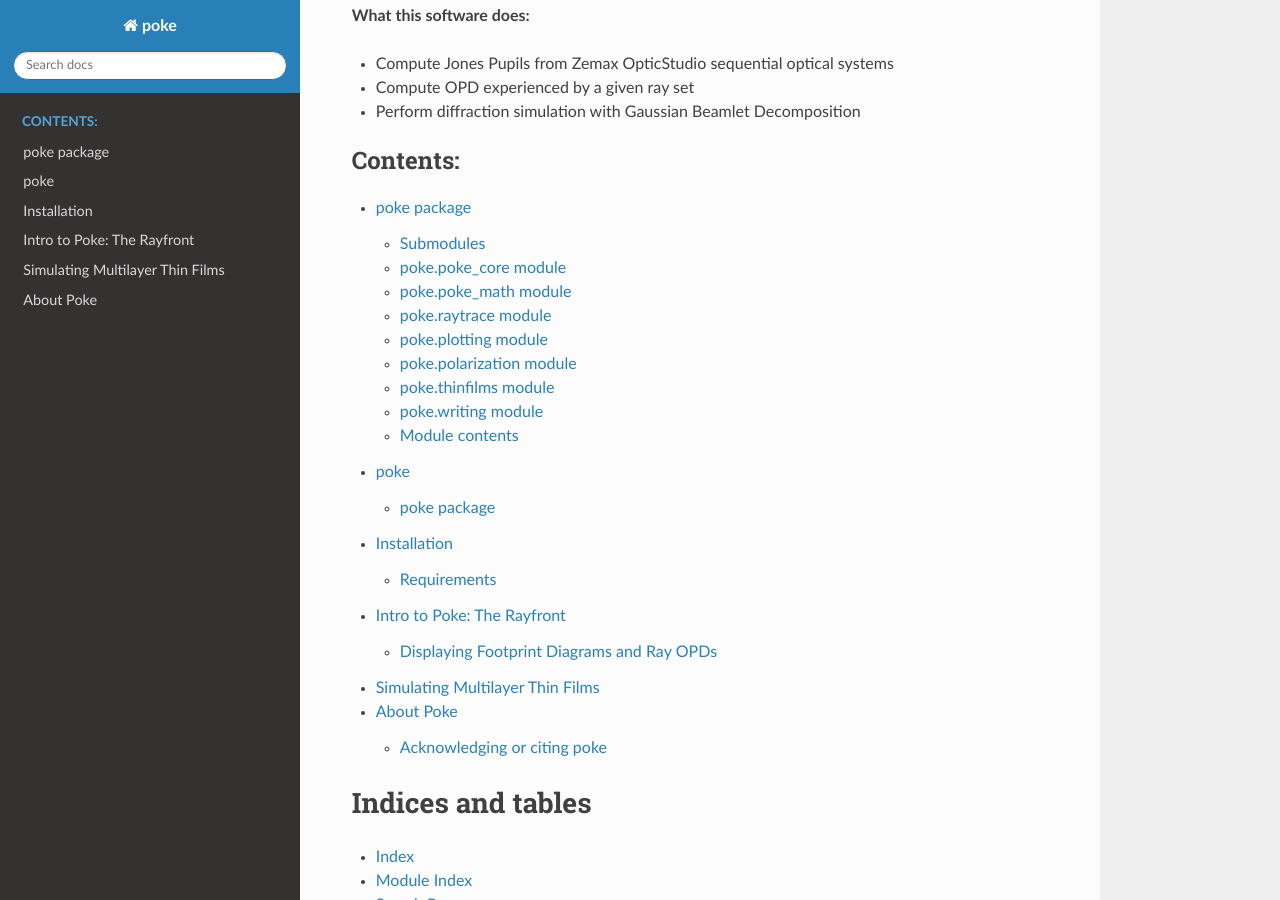
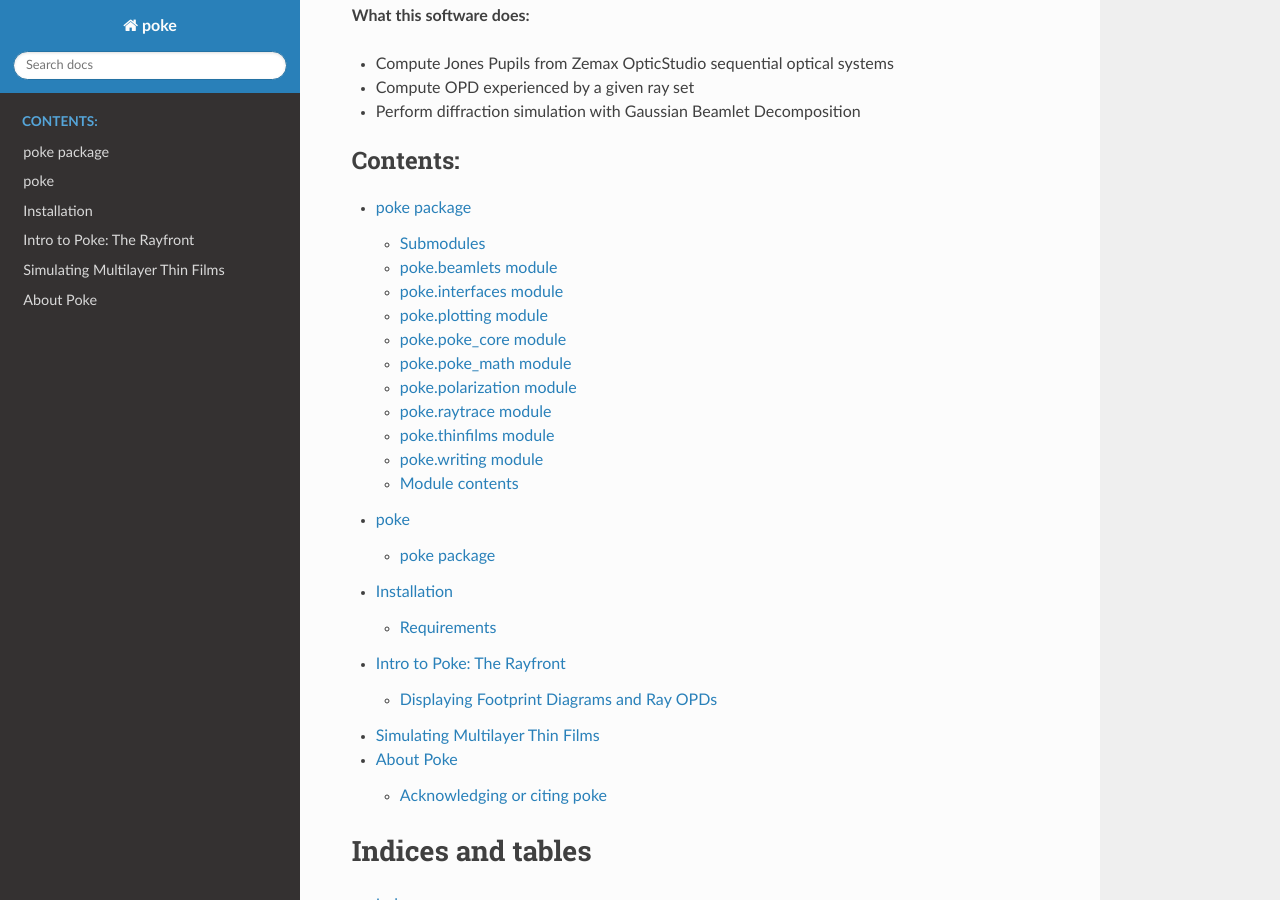
Before and after one commit to Jashcraf/poke, a Sphinx documentation site: the page built from docs/index.rst, in a window 1280 px wide and 900 px high, scrolled down 308 px. Built offline with Sphinx 7.4.7 and the Read the Docs theme 2.0.0, drawn with Linux system fonts in a browser that asks for light colours; pages that are not in the unit, such as notebooks, are missing from menus; some of the changed lines change nothing that is shown.

Commit message:
re-running autodoc

```diff
--- a/docs/conf.py
+++ b/docs/conf.py
@@ -12,8 +12,7 @@
 #
 import os
 import sys
-sys.path.insert(0, os.path.abspath('.'))
-sys.path.append('poke')
+sys.path.insert(0, os.path.abspath('poke'))
 
 
 # -- Project information -----------------------------------------------------
--- a/docs/poke.rst
+++ b/docs/poke.rst
@@ -3,6 +3,30 @@
 
 Submodules
 ----------
+
+poke.beamlets module
+--------------------
+
+.. automodule:: poke.beamlets
+   :members:
+   :undoc-members:
+   :show-inheritance:
+
+poke.interfaces module
+----------------------
+
+.. automodule:: poke.interfaces
+   :members:
+   :undoc-members:
+   :show-inheritance:
+
+poke.plotting module
+--------------------
+
+.. automodule:: poke.plotting
+   :members:
+   :undoc-members:
+   :show-inheritance:
 
 poke.poke\_core module
 ----------------------
@@ -20,26 +44,18 @@
    :undoc-members:
    :show-inheritance:
 
+poke.polarization module
+------------------------
+
+.. automodule:: poke.polarization
+   :members:
+   :undoc-members:
+   :show-inheritance:
+
 poke.raytrace module
 --------------------
 
 .. automodule:: poke.raytrace
-   :members:
-   :undoc-members:
-   :show-inheritance:
-
-poke.plotting module
---------------------
-
-.. automodule:: poke.plotting
-   :members:
-   :undoc-members:
-   :show-inheritance:
-
-poke.polarization module
-------------------------
-
-.. automodule:: poke.polarization
    :members:
    :undoc-members:
    :show-inheritance:
```
